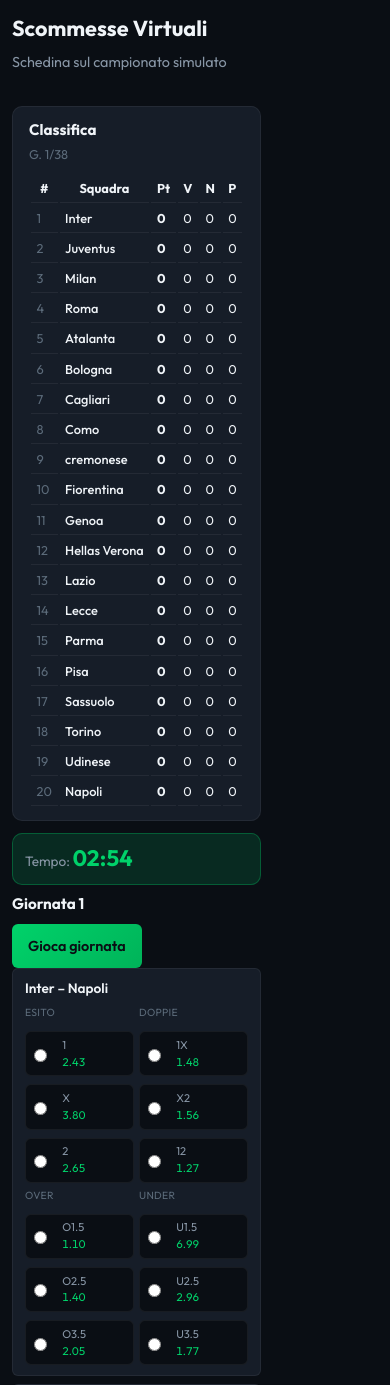
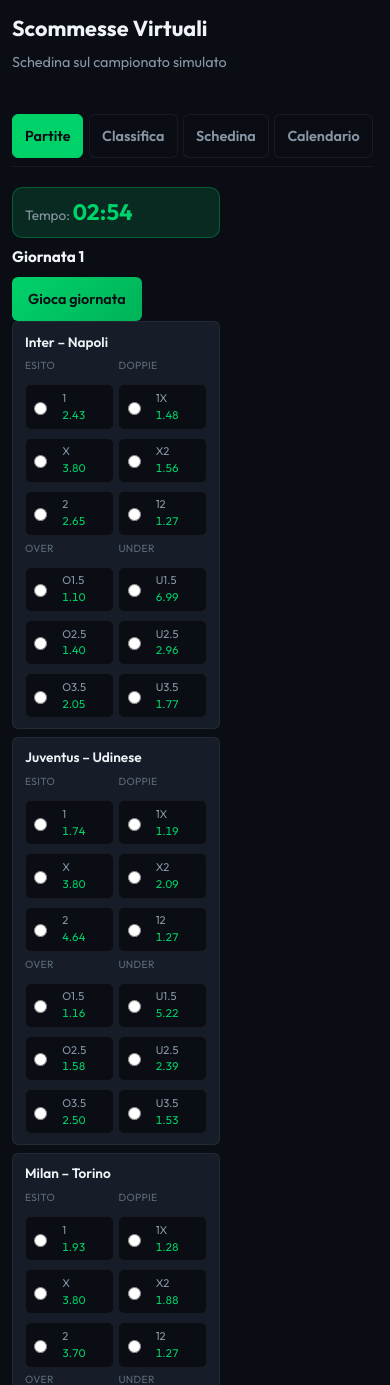
Before and after one commit to marchese565/Pippobet, a Flask app: page /virtuali in a window 390 px wide. Shown: the part 183-1568 px from the top of the page. Run offline with Flask 3, Linux system fonts and the light colour scheme; the visitor is signed in with stand-in values (Sample User, id 1).

Commit message:
Menu mobile Virtuali , interfaccia a tab

```diff
--- a/static/style.css
+++ b/static/style.css
@@ -1276,6 +1276,10 @@
 .countdown-bar.countdown-expired { opacity: 0.7; }
 
 /* Virtuali con schedina laterale */
+.virtuali-menu-mobile {
+  display: none;
+}
+
 .virtuali-with-schedina {
   display: flex;
   gap: 2rem;
@@ -1866,9 +1870,50 @@
   .admin-stats { flex-direction: column; }
   .admin-stat { width: 100%; }
 
-  /* Virtuali mobile: compatto, meno longilineo */
-  .virtuali-with-schedina { gap: 1rem; }
-  .virtuali-centro { grid-template-columns: 1fr; gap: 0.75rem; }
+  /* Virtuali mobile: menu a tab, una sezione alla volta */
+  .virtuali-menu-mobile {
+    display: flex;
+    order: 0;
+    flex-wrap: wrap;
+    gap: 0.35rem;
+    padding: 0.5rem 0;
+    margin-bottom: 0.5rem;
+    border-bottom: 1px solid var(--border);
+  }
+  .vmenu-btn {
+    padding: 0.5rem 0.75rem;
+    font-size: 0.9rem;
+    background: var(--bg-dark);
+    border: 1px solid var(--border);
+    border-radius: var(--radius-sm);
+    color: var(--text-dim);
+    cursor: pointer;
+    font-family: inherit;
+  }
+  .vmenu-btn:hover { border-color: var(--green); color: var(--text); }
+  .vmenu-btn.active {
+    background: var(--green);
+    color: var(--bg-dark);
+    border-color: var(--green);
+  }
+
+  .vmobile-section {
+    display: none !important;
+  }
+  .vmobile-section.vmobile-active {
+    display: block !important;
+  }
+
+  .virtuali-with-schedina { gap: 0.75rem; flex-direction: column; }
+  .virtuali-centro {
+    grid-template-columns: 1fr;
+    gap: 0.75rem;
+    order: 1;
+  }
+  .virtuali-destra {
+    order: 2;
+    width: 100%;
+  }
   .classifica-panel {
     position: static;
     padding: 0.75rem 1rem;
--- a/templates/virtuali.html
+++ b/templates/virtuali.html
@@ -21,8 +21,17 @@
   </div>
 {% else %}
   <div class="virtuali-with-schedina">
+    <!-- Menu mobile: mostra su schermi piccoli -->
+    <nav class="virtuali-menu-mobile" aria-label="Sezioni">
+      <button type="button" class="vmenu-btn active" data-vsection="partite">Partite</button>
+      <button type="button" class="vmenu-btn" data-vsection="classifica">Classifica</button>
+      {% if partite_giornata %}<button type="button" class="vmenu-btn" data-vsection="schedina">Schedina</button>{% endif %}
+      {% if calendario_risultati %}<button type="button" class="vmenu-btn" data-vsection="calendario">Calendario</button>{% endif %}
+      {% if schedine %}<button type="button" class="vmenu-btn" data-vsection="schedine">Le schedine</button>{% endif %}
+    </nav>
+
     <div class="virtuali-centro">
-      <aside class="classifica-panel classifica-sm">
+      <aside class="classifica-panel classifica-sm vmobile-section" id="vsection-classifica">
         <h2>Classifica</h2>
         <p class="giornata-info">G. {{ giornata_num }}/{{ tot_giornate }}</p>
         <table class="tabella-classifica tabella-sm">
@@ -40,7 +49,7 @@
         </table>
       </aside>
 
-      <main class="partite-virtuali partite-sm">
+      <main class="partite-virtuali partite-sm vmobile-section vmobile-active" id="vsection-partite">
         {% if partite_giornata %}
           <div class="countdown-bar countdown-sm" id="countdown-bar">
             <span class="countdown-label">Tempo:</span>
@@ -149,7 +158,7 @@
 
     {% if partite_giornata %}
     <div class="virtuali-destra">
-      <aside class="schedina-panel" id="schedina-panel">
+      <aside class="schedina-panel vmobile-section" id="vsection-schedina">
         <h3>La tua schedina</h3>
         <div class="schedina-riepilogo">
           <div class="riep-selezioni" id="schedina-selezioni">
@@ -164,7 +173,7 @@
         </div>
       </aside>
       {% if calendario_risultati %}
-      <aside class="calendario-panel">
+      <aside class="calendario-panel vmobile-section" id="vsection-calendario">
         <h3>Calendario risultati</h3>
         <div class="calendario-giornate">
           {% for g in calendario_risultati[-6:] %}
@@ -183,7 +192,7 @@
   </div>
 
   {% if calendario_risultati and not partite_giornata %}
-  <aside class="calendario-panel calendario-standalone">
+  <aside class="calendario-panel calendario-standalone vmobile-section" id="vsection-calendario">
     <h3>Calendario risultati</h3>
     <div class="calendario-giornate">
       {% for g in calendario_risultati[-8:] %}
@@ -199,7 +208,7 @@
   {% endif %}
 
   {% if schedine %}
-  <div class="schedine-panel">
+  <div class="schedine-panel vmobile-section" id="vsection-schedine">
     <h3>Le tue schedine</h3>
     {% for sch in schedine %}
     <div class="schedina-card {% if sch.vinto is not none %}{% if sch.vinto %}schedina-vinta{% else %}schedina-persa{% endif %}{% endif %}">
@@ -230,6 +239,22 @@
   </div>
   {% endif %}
 
+  <script>
+    (function() {
+      var menu = document.querySelector('.virtuali-menu-mobile');
+      if (!menu) return;
+      menu.querySelectorAll('.vmenu-btn').forEach(function(btn) {
+        btn.addEventListener('click', function() {
+          var sec = this.getAttribute('data-vsection');
+          menu.querySelectorAll('.vmenu-btn').forEach(function(b) { b.classList.remove('active'); });
+          this.classList.add('active');
+          document.querySelectorAll('.vmobile-section').forEach(function(el) {
+            el.classList.toggle('vmobile-active', el.id === 'vsection-' + sec);
+          });
+        });
+      });
+    })();
+  </script>
   {% if partite_giornata and countdown_sec > 0 %}
   <script>
     (function() {
```
